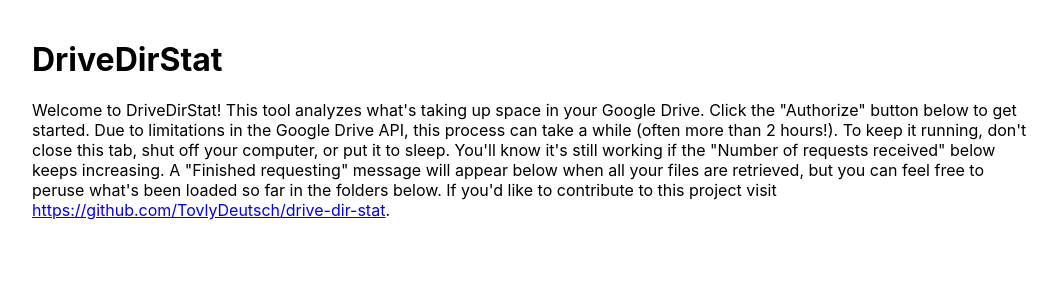
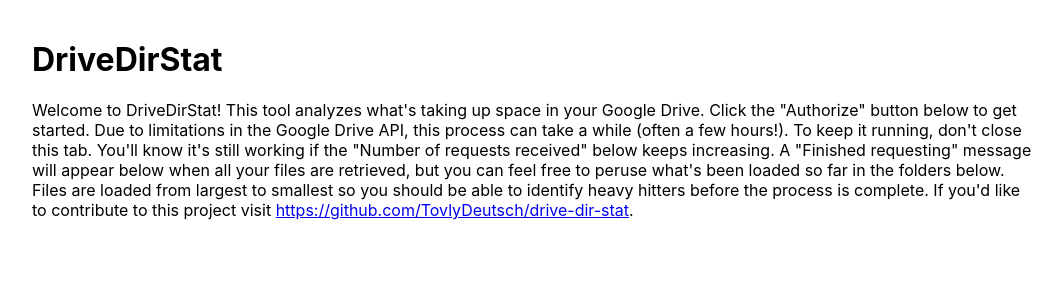
Before and after one commit to TovlyDeutsch/drive-dir-stat, a React (Create React App) app: page / in a window 1280 px wide. Shown: the top 300 px of the page, without its empty margins (8-1070 px from the left). Built offline with nearby package versions, Linux system fonts and the light colour scheme.

Commit message:
added info about larger files being loaded first

```diff
--- a/src/components/App.js
+++ b/src/components/App.js
@@ -237,13 +237,14 @@
           {!this.state.signedIn &&
             'Click the "Authorize" button below to get started.'}{" "}
           Due to limitations in the Google Drive API, this process can take a
-          while (often more than 2 hours!). To keep it running, don't close this
-          tab, shut off your computer, or put it to sleep. You'll know it's
-          still working if the "Number of requests received" below keeps
-          increasing. A "Finished requesting" message will appear below when all
-          your files are retrieved, but you can feel free to peruse what's been
-          loaded so far in the folders below. If you'd like to contribute to
-          this project visit{" "}
+          while (often a few hours!). To keep it running, don't close this tab.
+          You'll know it's still working if the "Number of requests received"
+          below keeps increasing. A "Finished requesting" message will appear
+          below when all your files are retrieved, but you can feel free to
+          peruse what's been loaded so far in the folders below. Files are
+          loaded from largest to smallest so you should be able to identify
+          heavy hitters before the process is complete. If you'd like to
+          contribute to this project visit{" "}
           <a
             href="https://github.com/TovlyDeutsch/drive-dir-stat"
             target="_blank"
```
